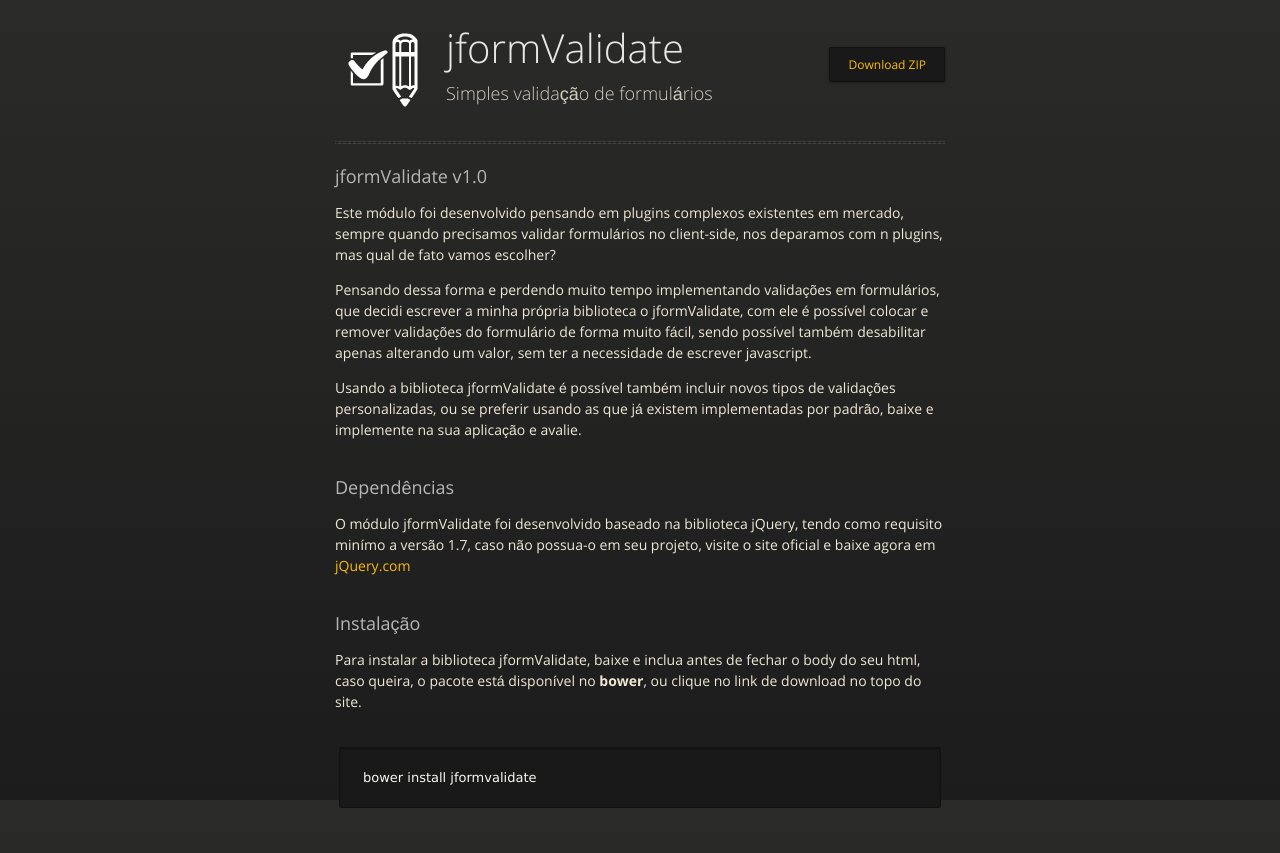
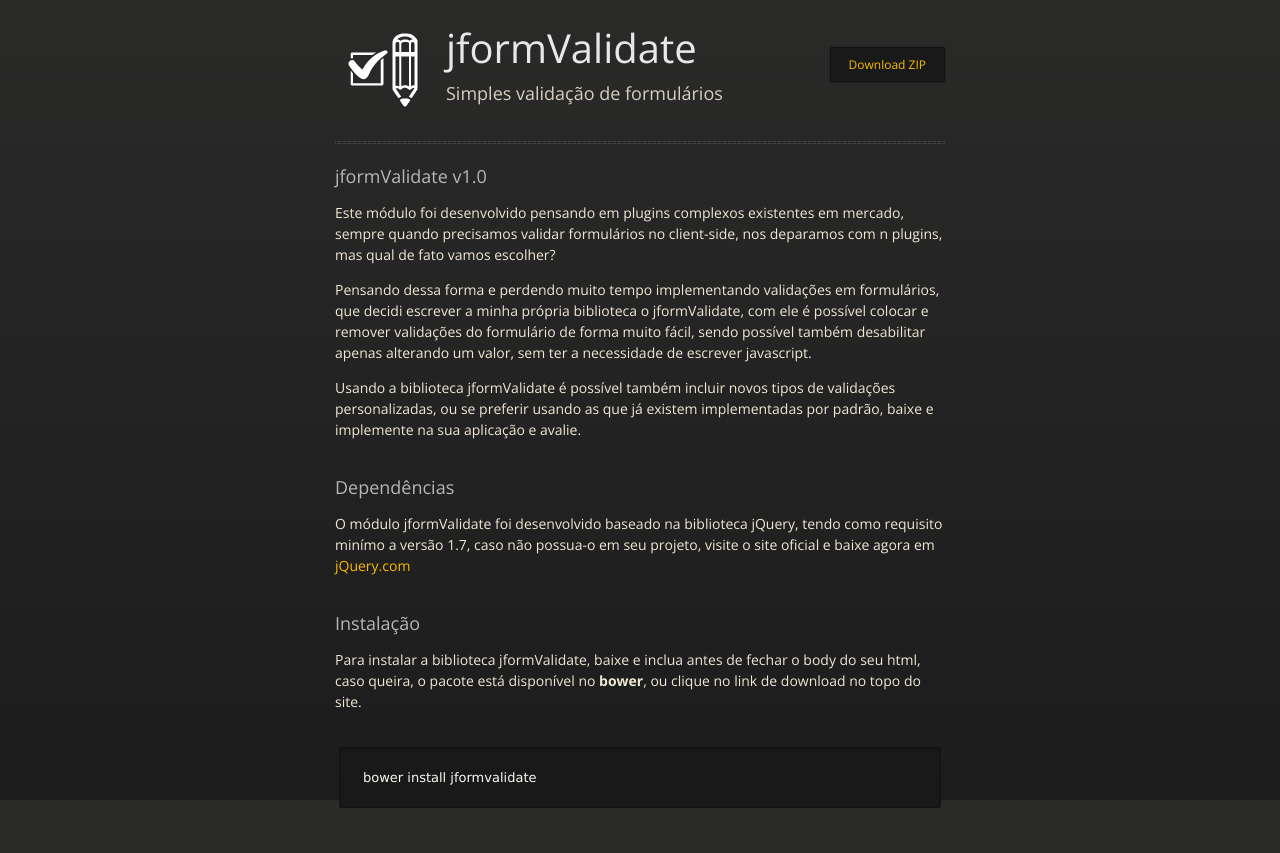
Before and after one commit to Aldairnatan/jformvalidate, a plain HTML site: page index.html in a window 1280 px wide. Shown: the top 853 px of the page. Drawn offline with nearby package versions, Linux system fonts and the light colour scheme.

Commit message:
Alterações

```diff
--- a/css/styles.css
+++ b/css/styles.css
@@ -1,72 +1,4 @@
-@font-face {
-  font-family: 'OpenSansLight';
-  src: url("../fonts/OpenSans-Light-webfont.eot");
-  src: url("../fonts/OpenSans-Light-webfont.eot?#iefix") format("embedded-opentype"), url("../fonts/OpenSans-Light-webfont.woff") format("woff"), url("../fonts/OpenSans-Light-webfont.ttf") format("truetype"), url("../fonts/OpenSans-Light-webfont.svg#OpenSansLight") format("svg");
-  font-weight: normal;
-  font-style: normal;
-}
-
-@font-face {
-  font-family: 'OpenSansLightItalic';
-  src: url("../fonts/OpenSans-LightItalic-webfont.eot");
-  src: url("../fonts/OpenSans-LightItalic-webfont.eot?#iefix") format("embedded-opentype"), url("../fonts/OpenSans-LightItalic-webfont.woff") format("woff"), url("../fonts/OpenSans-LightItalic-webfont.ttf") format("truetype"), url("../fonts/OpenSans-LightItalic-webfont.svg#OpenSansLightItalic") format("svg");
-  font-weight: normal;
-  font-style: normal;
-}
-
-@font-face {
-  font-family: 'OpenSansRegular';
-  src: url("../fonts/OpenSans-Regular-webfont.eot");
-  src: url("../fonts/OpenSans-Regular-webfont.eot?#iefix") format("embedded-opentype"), url("../fonts/OpenSans-Regular-webfont.woff") format("woff"), url("../fonts/OpenSans-Regular-webfont.ttf") format("truetype"), url("../fonts/OpenSans-Regular-webfont.svg#OpenSansRegular") format("svg");
-  font-weight: normal;
-  font-style: normal;
-  -webkit-font-smoothing: antialiased;
-}
-
-@font-face {
-  font-family: 'OpenSansItalic';
-  src: url("../fonts/OpenSans-Italic-webfont.eot");
-  src: url("../fonts/OpenSans-Italic-webfont.eot?#iefix") format("embedded-opentype"), url("../fonts/OpenSans-Italic-webfont.woff") format("woff"), url("../fonts/OpenSans-Italic-webfont.ttf") format("truetype"), url("../fonts/OpenSans-Italic-webfont.svg#OpenSansItalic") format("svg");
-  font-weight: normal;
-  font-style: normal;
-  -webkit-font-smoothing: antialiased;
-}
-
-@font-face {
-  font-family: 'OpenSansSemibold';
-  src: url("../fonts/OpenSans-Semibold-webfont.eot");
-  src: url("../fonts/OpenSans-Semibold-webfont.eot?#iefix") format("embedded-opentype"), url("../fonts/OpenSans-Semibold-webfont.woff") format("woff"), url("../fonts/OpenSans-Semibold-webfont.ttf") format("truetype"), url("../fonts/OpenSans-Semibold-webfont.svg#OpenSansSemibold") format("svg");
-  font-weight: normal;
-  font-style: normal;
-  -webkit-font-smoothing: antialiased;
-}
-
-@font-face {
-  font-family: 'OpenSansSemiboldItalic';
-  src: url("../fonts/OpenSans-SemiboldItalic-webfont.eot");
-  src: url("../fonts/OpenSans-SemiboldItalic-webfont.eot?#iefix") format("embedded-opentype"), url("../fonts/OpenSans-SemiboldItalic-webfont.woff") format("woff"), url("../fonts/OpenSans-SemiboldItalic-webfont.ttf") format("truetype"), url("../fonts/OpenSans-SemiboldItalic-webfont.svg#OpenSansSemiboldItalic") format("svg");
-  font-weight: normal;
-  font-style: normal;
-  -webkit-font-smoothing: antialiased;
-}
-
-@font-face {
-  font-family: 'OpenSansBold';
-  src: url("../fonts/OpenSans-Bold-webfont.eot");
-  src: url("../fonts/OpenSans-Bold-webfont.eot?#iefix") format("embedded-opentype"), url("../fonts/OpenSans-Bold-webfont.woff") format("woff"), url("../fonts/OpenSans-Bold-webfont.ttf") format("truetype"), url("../fonts/OpenSans-Bold-webfont.svg#OpenSansBold") format("svg");
-  font-weight: normal;
-  font-style: normal;
-  -webkit-font-smoothing: antialiased;
-}
-
-@font-face {
-  font-family: 'OpenSansBoldItalic';
-  src: url("../fonts/OpenSans-BoldItalic-webfont.eot");
-  src: url("../fonts/OpenSans-BoldItalic-webfont.eot?#iefix") format("embedded-opentype"), url("../fonts/OpenSans-BoldItalic-webfont.woff") format("woff"), url("../fonts/OpenSans-BoldItalic-webfont.ttf") format("truetype"), url("../fonts/OpenSans-BoldItalic-webfont.svg#OpenSansBoldItalic") format("svg");
-  font-weight: normal;
-  font-style: normal;
-  -webkit-font-smoothing: antialiased;
-}
+@import url(http://fonts.googleapis.com/css?family=Open+Sans:300italic,400italic,600italic,400,300,600,700);
 
 *, *:before, *:after {
     -webkit-box-sizing: border-box;
@@ -537,9 +469,9 @@
 body {
   padding: 0px 0 20px 0px;
   margin: 0px;
-  font: 14px/1.5 "OpenSansRegular", "Helvetica Neue", Helvetica, Arial, sans-serif;
+  font: 14px/1.5 'Open Sans', "Helvetica Neue", Helvetica, Arial, sans-serif;
   color: #f0e7d5;
-  font-weight: normal;
+  font-weight: 400;
   background: #252525;
   background-attachment: fixed !important;
   background: -webkit-gradient(linear, 50% 0%, 50% 100%, color-stop(0%, #2a2a29), color-stop(100%, #1c1c1c));
@@ -553,7 +485,7 @@
 h1, h2, h3, h4, h5, h6 {
   color: #e8e8e8;
   margin: 0 0 10px;
-  font-family: 'OpenSansRegular', "Helvetica Neue", Helvetica, Arial, sans-serif;
+  font-family: 'Open Sans', "Helvetica Neue", Helvetica, Arial, sans-serif;
   font-weight: normal;
 }
 
@@ -580,7 +512,7 @@
 h3 {
   font-size: 18px;
   line-height: 24px;
-  font-family: 'OpenSansRegular', "Helvetica Neue", Helvetica, Arial, sans-serif !important;
+  font-family: 'Open Sans', "Helvetica Neue", Helvetica, Arial, sans-serif !important;
   font-weight: normal;
   color: #b6b6b6;
 }
@@ -606,8 +538,8 @@
 }
 
 strong {
-  font-family: 'OpenSansBold', "Helvetica Neue", Helvetica, Arial, sans-serif !important;
-  font-weight: normal;
+  font-family: 'Open Sans', "Helvetica Neue", Helvetica, Arial, sans-serif !important;
+  font-weight: 700;
 }
 
 .wrapper {
@@ -646,7 +578,7 @@
   background:#F0E7D5;
   padding: 0px 4px;
   font-size: 13px;
-  font-family: 'OpenSansSemibold';
+  font-family: 'Open Sans';
   border-radius: 2px;
   -moz-border-radius: 2px;
   -webkit-border-radius: 2px;
@@ -662,7 +594,7 @@
   padding: 5px 10px;
   border-bottom: 1px solid #434343;
   color: #b6b6b6;
-  font-family: 'OpenSansSemibold', "Helvetica Neue", Helvetica, Arial, sans-serif !important;
+  font-family: 'Open Sans', "Helvetica Neue", Helvetica, Arial, sans-serif !important;
   font-weight: normal;
 }
 
@@ -682,7 +614,7 @@
 
 dt {
   color: #F0E7D5;
-  font-family: 'OpenSansSemibold', "Helvetica Neue", Helvetica, Arial, sans-serif !important;
+  font-family: 'Open Sans', "Helvetica Neue", Helvetica, Arial, sans-serif !important;
   font-weight: normal;
 }
 
@@ -708,7 +640,7 @@
   margin: 6px auto;
 }
 #header nav li {
-  font-family: 'OpenSansLight', "Helvetica Neue", Helvetica, Arial, sans-serif;
+  font-family: 'Open Sans', "Helvetica Neue", Helvetica, Arial, sans-serif;
   font-weight: normal;
   list-style: none;
   display: inline;
@@ -823,20 +755,20 @@
   line-height: 19px;
 }
 section #title h1 {
-  font-family: 'OpenSansLight', "Helvetica Neue", Helvetica, Arial, sans-serif;
+  font-family: 'Open Sans', "Helvetica Neue", Helvetica, Arial, sans-serif;
   font-weight: normal;
   font-size: 40px;
   line-height: 36px;
 }
 section #title p {
   color: #d7cfbe;
-  font-family: 'OpenSansLight', "Helvetica Neue", Helvetica, Arial, sans-serif;
+  font-family: 'Open Sans', "Helvetica Neue", Helvetica, Arial, sans-serif;
   font-weight: normal;
   font-size: 18px;
 }
 section #title .credits {
   font-size: 11px;
-  font-family: 'OpenSansRegular', "Helvetica Neue", Helvetica, Arial, sans-serif;
+  font-family: 'Open Sans', "Helvetica Neue", Helvetica, Arial, sans-serif;
   font-weight: normal;
   color: #696969;
   margin-top: -10px;
--- a/js/analitycs.js
+++ b/js/analitycs.js
@@ -3,9 +3,7 @@
 m=s.getElementsByTagName(o)[0];a.async=1;a.src=g;m.parentNode.insertBefore(a,m)
 })(window,document,'script','//www.google-analytics.com/analytics.js','ga');
 
-var pluginUrl =
- '//www.google-analytics.com/plugins/ga/inpage_linkid.js';
-_gaq.push(['_require', 'inpage_linkid', pluginUrl]);
+var pluginUrl ='//www.google-analytics.com/plugins/ga/inpage_linkid.js';
 
 ga('create', 'UA-62484131-1', 'auto');
 ga('require', 'linkid', 'linkid.js');
```
